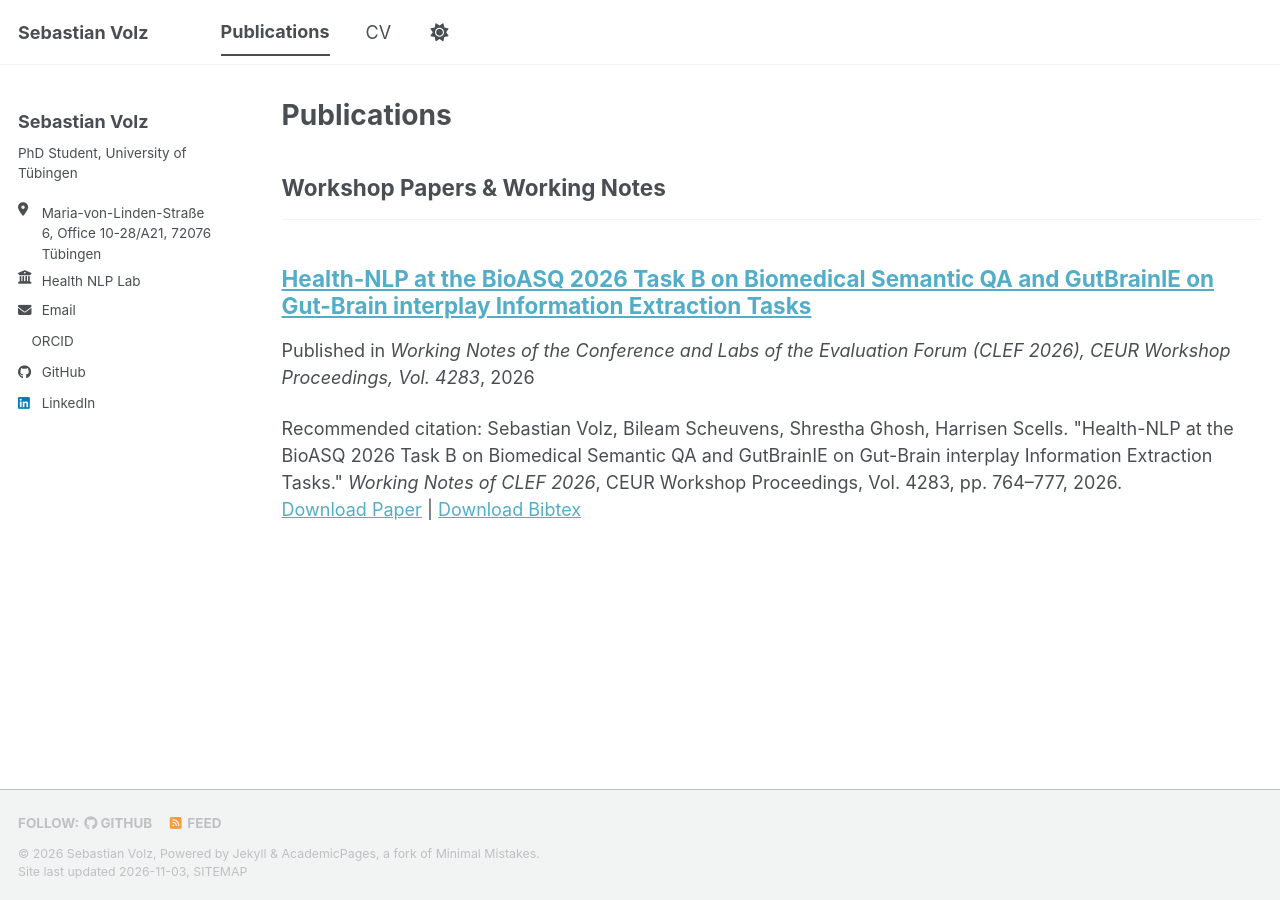
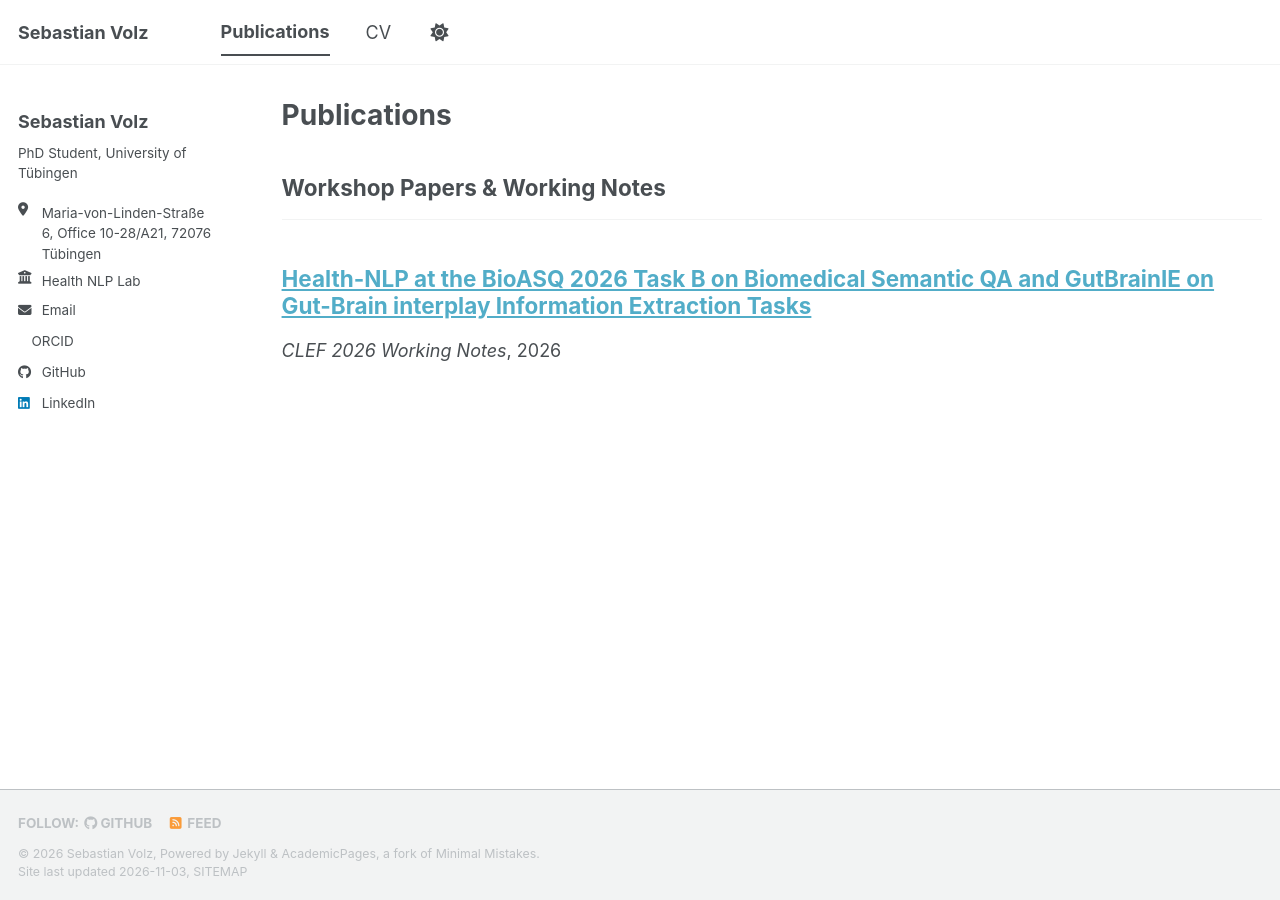
Before and after one commit to sebvolz/sebvolz.github.io, a Jekyll site: the page built from _pages/publications.html, in a window 1280 px wide. Built offline with Jekyll 4.4.1, drawn with Linux system fonts in a browser that asks for light colours; a style sheet for code colours, icons or effects is not loaded.

Commit message:
Link publications directly to PDF and simplify publication list
- Titles on /publications/ link straight to the paper PDF
- Show only title, venue and year; drop citation and download links
- Stop generating per-paper pages

```diff
--- a/_config.yml
+++ b/_config.yml
@@ -227,7 +227,7 @@ kramdown:
 # These settings control the types of collections used by the template
 collections:
   publications:
-    output: true
+    output: false # no per-paper pages; titles on /publications/ link straight to the PDF
     permalink: /:collection/:path/
   talks:
     output: true
--- a/_includes/archive-single.html
+++ b/_includes/archive-single.html
@@ -7,7 +7,7 @@
 {% endif %}
 
 {% if post.id %}
-  {% assign title = post.title | markdownify | remove: "<p>" | remove: "</p>" %}
+  {% assign title = post.title | markdownify | remove: "<p>" | remove: "</p>" | strip %}
 {% else %}
   {% assign title = post.title %}
 {% endif %}
@@ -27,7 +27,9 @@
     {% endif %}
 
     <h2 class="archive__item-title" itemprop="headline">
-      {% if post.link %}
+      {% if post.collection == 'publications' and post.paperurl %}
+        <a href="{{ post.paperurl }}">{{ title }}</a>
+      {% elsif post.link %}
         <a href="{{ post.link }}">{{ title }}</a> <a href="{{ base_path }}{{ post.url }}" rel="permalink"><i class="fa fa-link" aria-hidden="true" title="permalink"></i><span class="sr-only">Permalink</span></a>
       {% else %}
         <a href="{{ base_path }}{{ post.url }}" rel="permalink">{{ title }}</a>
@@ -41,11 +43,12 @@
         {% if post.collection == 'teaching' %}
           <p> {{ post.type }}, <i>{{ post.venue }}</i>, {{ post.date | default: "1900-01-01" | date: "%Y" }} </p>
         {% elsif post.collection == 'publications' %}
-          <p>Published in <i>{{ post.venue }}</i>, {{ post.date | default: "1900-01-01" | date: "%Y" }} </p>
+          <p><i>{{ post.venue }}</i>, {{ post.date | default: "1900-01-01" | date: "%Y" }}</p>
         {% elsif post.date %}
          <p class="page__date"><strong><i class="fa fa-fw fa-calendar" aria-hidden="true"></i> {{ site.data.ui-text[site.locale].date_label | default: "Published:" }}</strong> <time datetime="{{ post.date | default: "1900-01-01" | date_to_xmlschema }}">{{ post.date | default: "1900-01-01" | date: "%B %d, %Y" }}</time></p>
         {% endif %}
 
+    {% unless post.collection == 'publications' %}
     {% if post.excerpt and site.read_more != 'enabled' %}
     <p class="archive__item-excerpt" itemprop="description">{{ post.excerpt | markdownify }}</p>
     {% elsif post.excerpt and site.read_more == 'enabled' %}
@@ -79,6 +82,7 @@
     {% elsif post.bibtexurl %}
       <p><a href="{{ post.bibtexurl }}">Download Bibtex</a></p>
     {% endif %}
+    {% endunless %}
 
   </article>
 </div>
--- a/_publications/2026-09-21-clef-bioasq-gutbrainie.md
+++ b/_publications/2026-09-21-clef-bioasq-gutbrainie.md
@@ -2,10 +2,7 @@
 title: "Health-NLP at the BioASQ 2026 Task B on Biomedical Semantic QA and GutBrainIE on Gut-Brain interplay Information Extraction Tasks"
 collection: publications
 category: workshops
-permalink: /publications/2026-09-21-clef-bioasq-gutbrainie
 date: 2026-09-21
-venue: 'Working Notes of the Conference and Labs of the Evaluation Forum (CLEF 2026), CEUR Workshop Proceedings, Vol. 4283'
+venue: 'CLEF 2026 Working Notes'
 paperurl: 'https://ceur-ws.org/Vol-4283/paper48.pdf'
-bibtexurl: 'https://dblp.org/rec/conf/clef/VolzSGS26.bib'
-citation: 'Sebastian Volz, Bileam Scheuvens, Shrestha Ghosh, Harrisen Scells. "Health-NLP at the BioASQ 2026 Task B on Biomedical Semantic QA and GutBrainIE on Gut-Brain interplay Information Extraction Tasks." <i>Working Notes of CLEF 2026</i>, CEUR Workshop Proceedings, Vol. 4283, pp. 764–777, 2026.'
 ---
```
